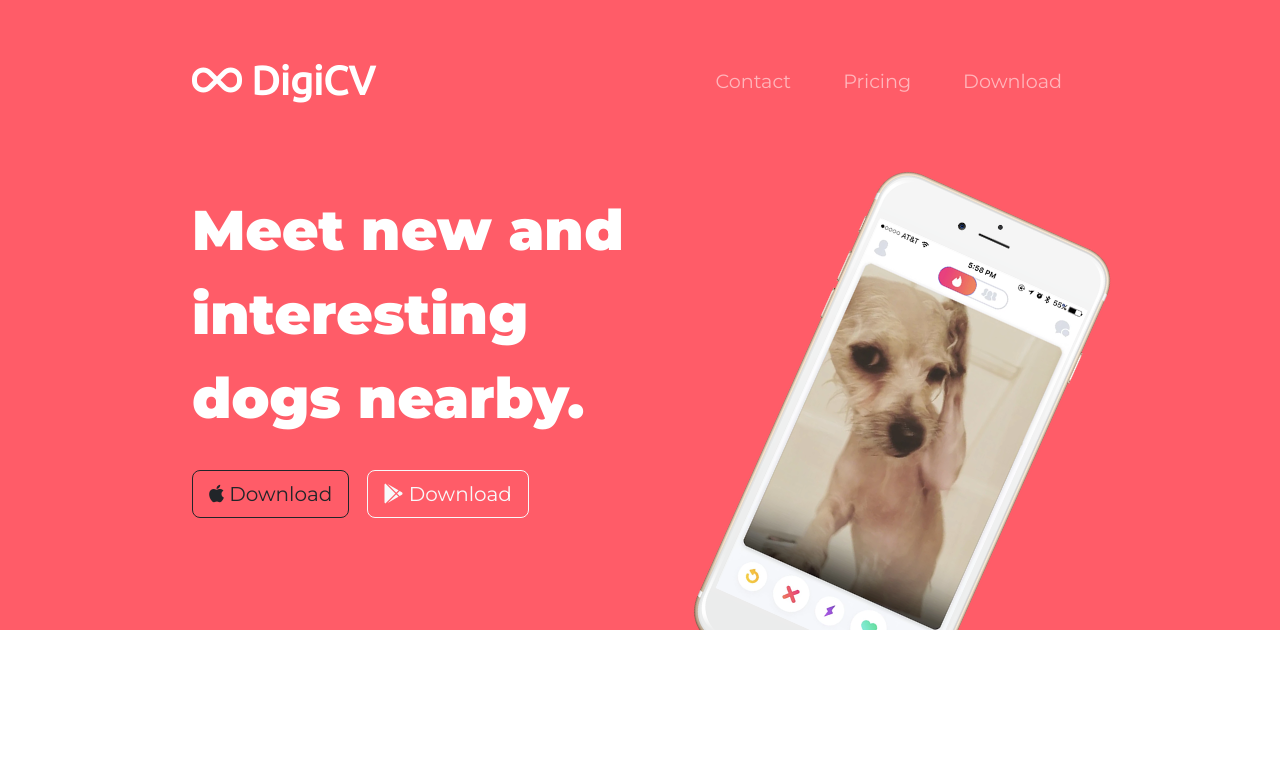
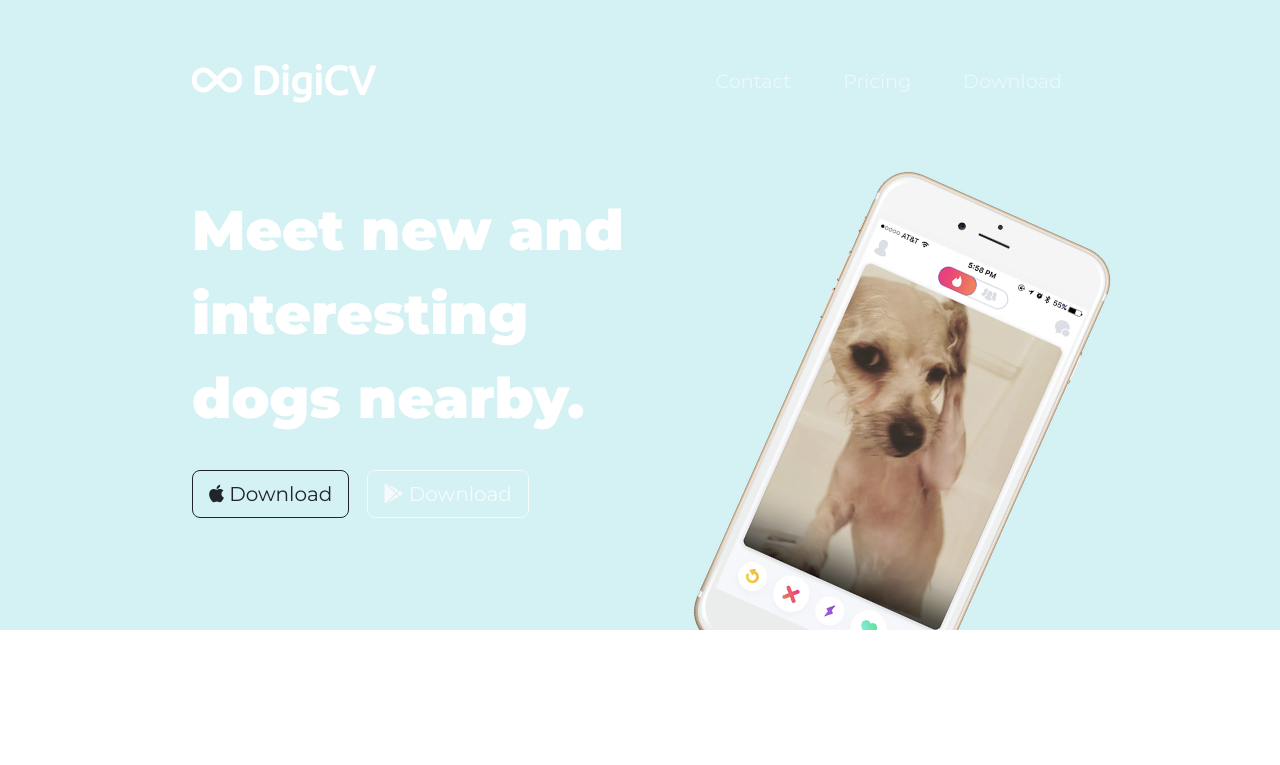
Before and after one commit to valiantlynx/tindog, a plain HTML site: page index.html in a window 1280 px wide. Shown: the top 765 px of the page. Drawn offline with nearby package versions, Linux system fonts and the light colour scheme.

Commit message:
Update styles.css

```diff
--- a/css/styles.css
+++ b/css/styles.css
@@ -28,7 +28,7 @@ p {
 /*classes's*/
 
 .colored_section {
-    --main-bg-color: #ff5c68;
+    --main-bg-color: #D4F1F4;
     color: #fff;
 }
 
```
